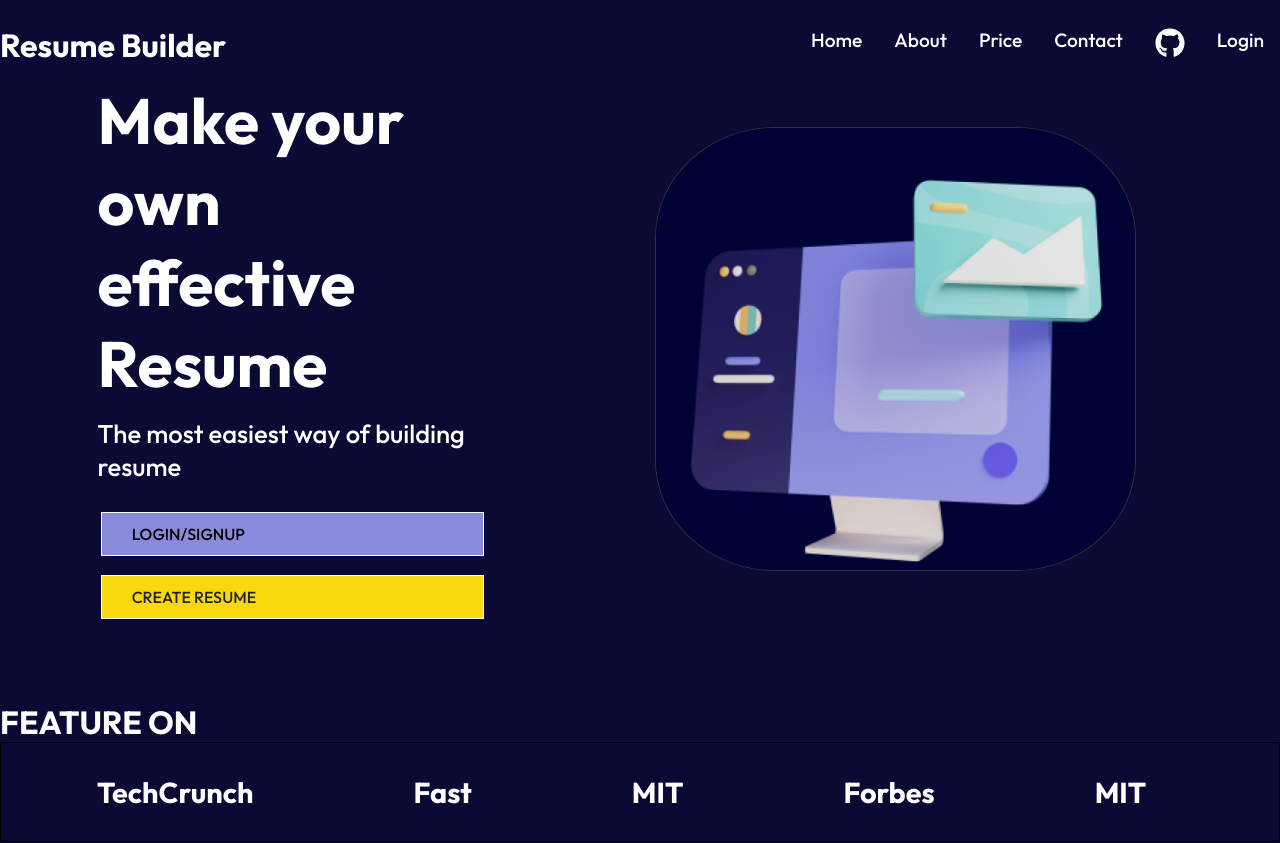
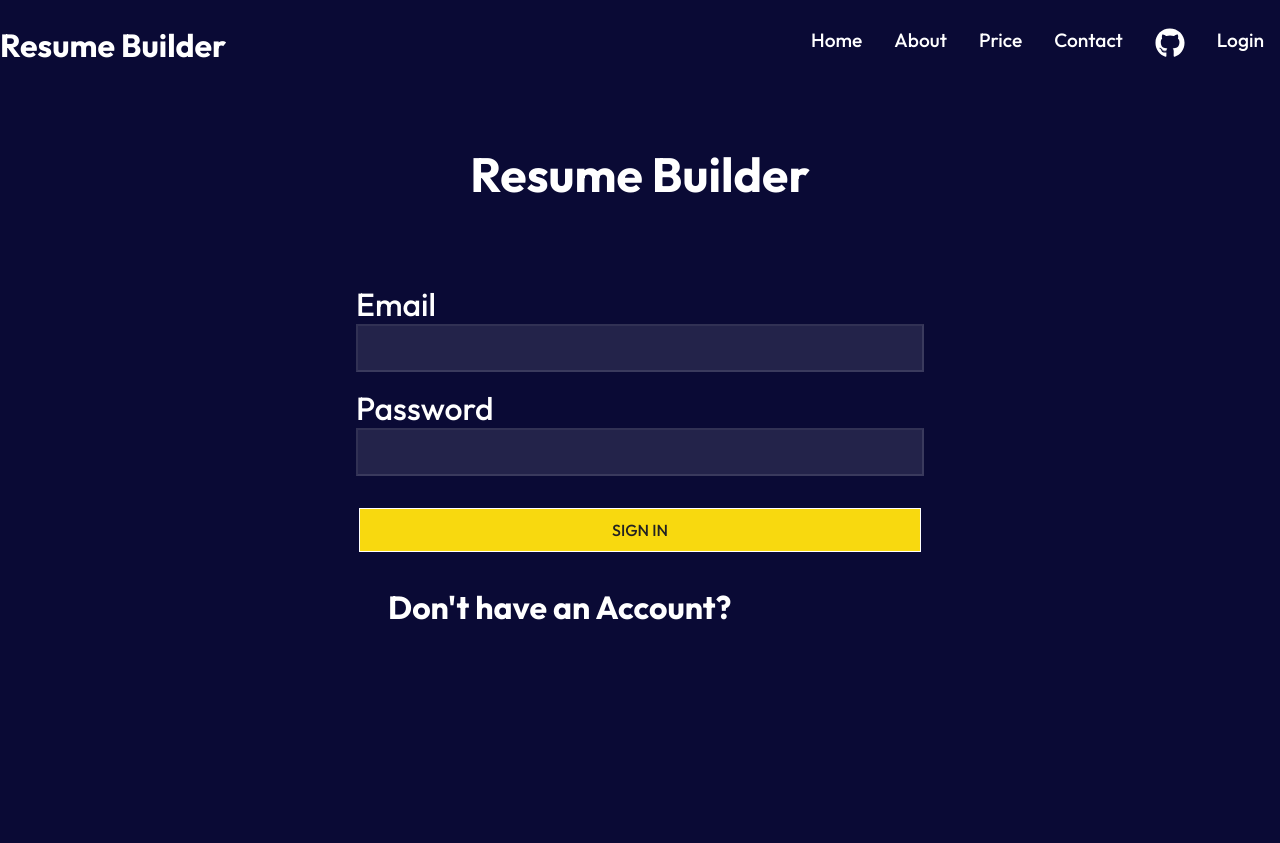
Before and after one commit to VGandhi27/Resume-Building, a React (Create React App) app: page /signin in a window 1280 px wide. Before the commit this address led to /. Shown: the top 843 px of the page. After the commit the page ends 800 px from the top, so only its background shows below. Built offline with nearby package versions, Linux system fonts and the light colour scheme; a web font is replaced by a local one.

Commit message:
signin done

```diff
--- a/src/App.js
+++ b/src/App.js
@@ -3,8 +3,8 @@ import { BrowserRouter, Route, Routes,Navigate} from "react-router-dom";
 
 import Home from "./routes/Home"
 import About from "./routes/About"
-// import Blog from "./routes/Blog"
-import Contact from './routes/Contact'
+import SignUp from "./routes/SignUp"
+import SignIn from './routes/SignIn'
 import Project from './routes/Project'
 // import Skills from './routes/Skills'
 // import Timelines from './routes/Timelines'
@@ -16,8 +16,8 @@ const App = () => {
         <Routes>
           <Route exact path="/" element={<Home/>}/>
           {/* <Route index element={<><Home  /></>} /> */}
-            <Route exact path="contact" element={<Contact  />} />
-            {/* <Route  exact path="blog" element={<Blog />} /> */}
+            <Route exact path="signin" element={<SignIn  />} />
+            <Route  exact path="signup" element={<SignUp />} />
             <Route exact path="project" element={<Project />} />
             <Route path="about" element={<About />} />
             {/* <Route path="timelines" element={<Timelines />} />
--- a/src/components/Navbar.js
+++ b/src/components/Navbar.js
@@ -48,7 +48,7 @@ const Navbar = () => {
           <Link to="/blog"> <a href=""><FaGithub size={30} style={{color:"#fff"}} /></a> </Link>
           </li>
           <li>
-          <Link to="/Login"> Login </Link>
+          <Link to="/signin"> Login </Link>
           </li>
 
         </ul>
--- a/src/components/SignIn.js
+++ b/src/components/SignIn.js
@@ -0,0 +1,33 @@
+import "./SignInStyle.css"
+import React from 'react'
+import Navbar from '../components/Navbar'
+import {Link,Outlet} from 'react-router-dom'
+
+
+const Form = () => {
+
+
+  return (
+    <>
+    <Navbar/>
+    <div className="form">
+      <h1 style={{textAlign:'center', fontSize:"3rem",padding:"1rem 1rem"}}>Resume Builder</h1>
+        <form >
+
+
+            <label htmlFor="">Email</label>
+            <input type="email" id="email" name="email"/>
+
+            <label htmlFor="">Password</label>
+            <input type="password" id="password" name="password"/>
+
+                         <button className="btn" type="submit"> Sign In </button>
+
+                       <h1 className="register"><Link to='/signup'>Don't have an Account?</Link></h1>
+        </form>
+    </div>
+    </>
+  )
+}
+
+export default Form
--- a/src/components/SignInStyle.css
+++ b/src/components/SignInStyle.css
@@ -0,0 +1,43 @@
+label{
+    color: #fff;
+    font-size: 2rem;
+}
+.form{
+    margin-top: 10%;
+
+}
+form{
+    display: flex;
+    flex-direction: column;
+    padding: 4rem 1rem;
+    margin: auto;
+    max-width: 600px;
+
+}
+
+form input,form textarea{
+    margin-bottom: 1rem;
+    padding: 10px 18px;
+    font-size: 1.2rem;
+    background-color: rgba(255,255,255,0.1);
+    border-color: rgba(255, 255, 255, 0.1);
+    color: #f4f4f4;
+
+}
+
+.resdiv{
+    padding: 3rem 4rem;
+}
+.response{
+    font-size: 3rem;
+    text-align: center;
+    padding-top: 1rem ;
+    padding-bottom: 1rem;
+}
+.register{
+    justify-content: center;
+    margin: 1rem;
+    align-items: center;
+    padding: 1rem;
+
+}
--- /dev/null
+++ b/src/routes/SignIn.js
@@ -0,0 +1,10 @@
+import React from 'react'
+import Login from '../components/SignIn'
+
+const SignIn = () => {
+  return (
+    <><Login/></>
+  )
+}
+
+export default SignIn
```
Also changed, not shown: src/routes/SignUp.js (added).
